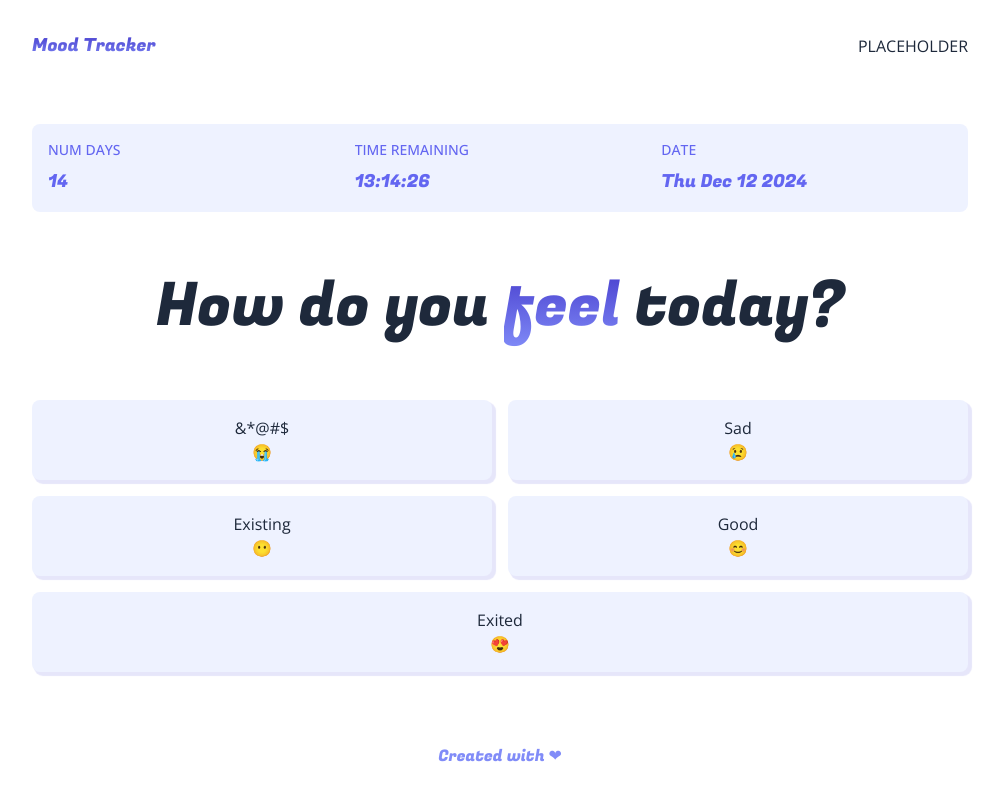
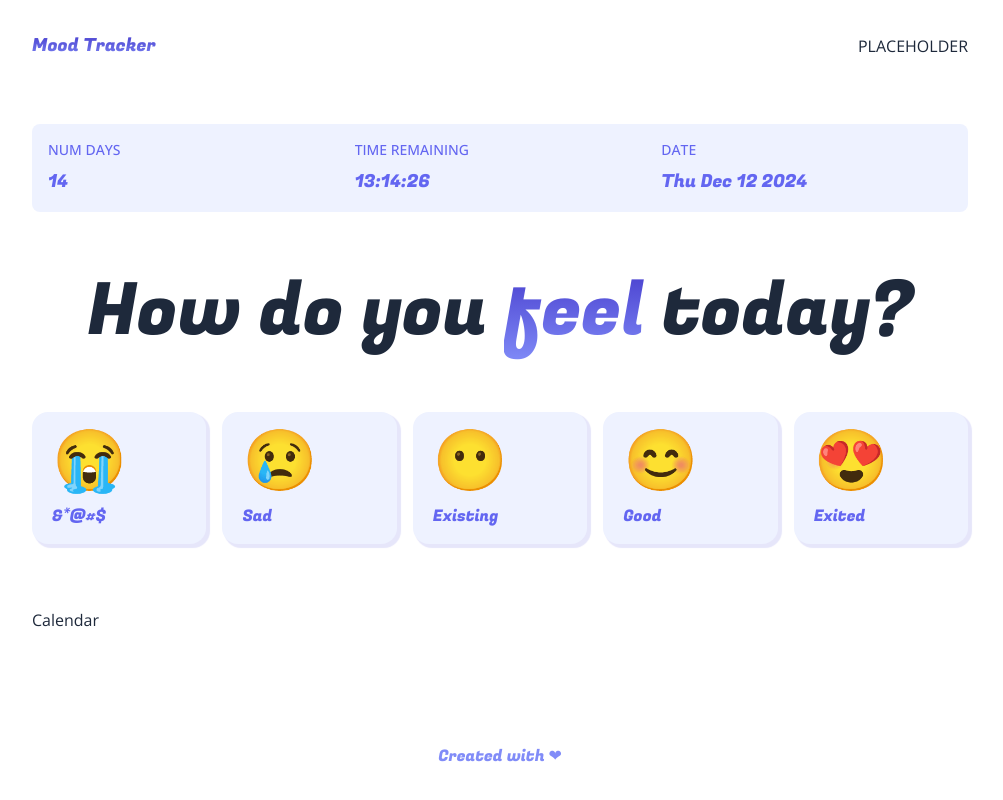
Before and after one commit to nknaleena101/mood_tracker, a Next.js app: page /dashboard in a window 1280 px wide. Shown: the whole page, without its empty margins (140-1143 px from the left). Built offline with nearby package versions, Linux system fonts and the light colour scheme.

Commit message:
dashboard page setup

```diff
--- a/components/Dashboard.js
+++ b/components/Dashboard.js
@@ -1,5 +1,6 @@
 import { Fugaz_One } from 'next/font/google';
 import React from 'react'
+import Calendar from './Calendar';
 
 const Fugaz = Fugaz_One({
   variable: "--font-geist-mono",
@@ -36,21 +37,21 @@ export default function Dashboard() {
             )
           })}
       </div>
-          <h4 className={'text-4xl sm:text-5xl md:text-6xl text-center '+ Fugaz.className}>
+          <h4 className={'text-5xl sm:text-6xl md:text-7xl text-center '+ Fugaz.className}>
             How do you <span className='textGradient'>feel</span> today?
           </h4>
 
-          <div className='grid grid-cols-2 sm:grid-col-5 gap-4'>
+          <div className='flex items-stretch flex-wrap gap-4'>
             {Object.keys(moods).map((mood, moodIndex) =>{
               return(
-                <button className={'p-4 rounded-lg purpleShadow duration-200 bg-indigo-50 hover:bg-indigo-100 ' + (moodIndex === 4 ? ' col-span-2 ' : ' ')} key={moodIndex}>
-                  <p>{mood}</p>
-                  <p>{moods[mood]}</p>
+                <button className={'p-4 px-5 rounded-2xl purpleShadow duration-200 bg-indigo-50 hover:bg-indigo-100 text-center flex flex-col gap-4 flex-1'} key={moodIndex}>
+                  <p className='text-4xl sm:text-5xl md:text-6xl'>{moods[mood]}</p>
+                  <p className={'text-indigo-500 text-xs sm:text-sm md:text-base ' + Fugaz.className}>{mood}</p>
                 </button>
-
               )
             })}
           </div>
+          <Calendar/>
     </div>
   )
 }
```
